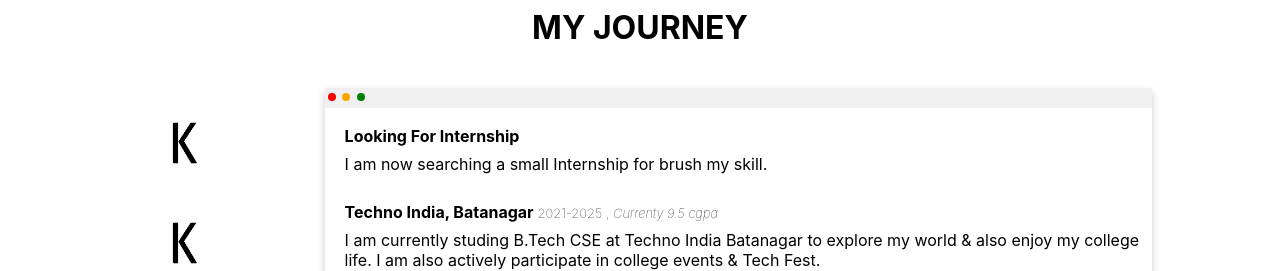
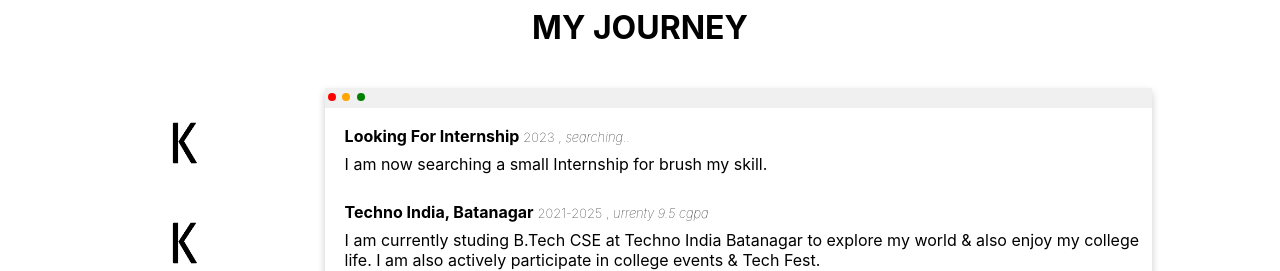
Before and after one commit to iKrishnendu/portfolio, a React (Create React App) app: page /about in a window 1280 px wide. Shown: the part 980-1251 px from the top of the page. Built offline with nearby package versions, Linux system fonts and the light colour scheme.

Commit message:
todays last

```diff
--- a/src/components/Education.js
+++ b/src/components/Education.js
@@ -36,11 +36,11 @@ function Education() {
                     </div>
 
                     <div className='box'>
-                            <h4>Looking For Internship</h4>
+                            <h4>Looking For Internship <span className='edu--lessname'>2023 , <i>searching..</i></span></h4>
                             <p>I am now searching a small Internship for brush my skill.</p>
                     </div>
                     <div className='box'>
-                            <h4>Techno India, Batanagar <span className='edu--lessname'>2021-2025 , <i>Currenty 9.5 cgpa</i></span></h4>
+                            <h4>Techno India, Batanagar <span className='edu--lessname'>2021-2025 , <i>urrenty 9.5 cgpa</i></span></h4>
                             {/* <p>Bachelor of Technology. <span> Computer Science & Engineering</span></p> */}
                             <p>I am currently studing B.Tech CSE at Techno India Batanagar to explore my world & also enjoy my college life.
                                 I am also actively participate in college events & Tech Fest.</p>
```
